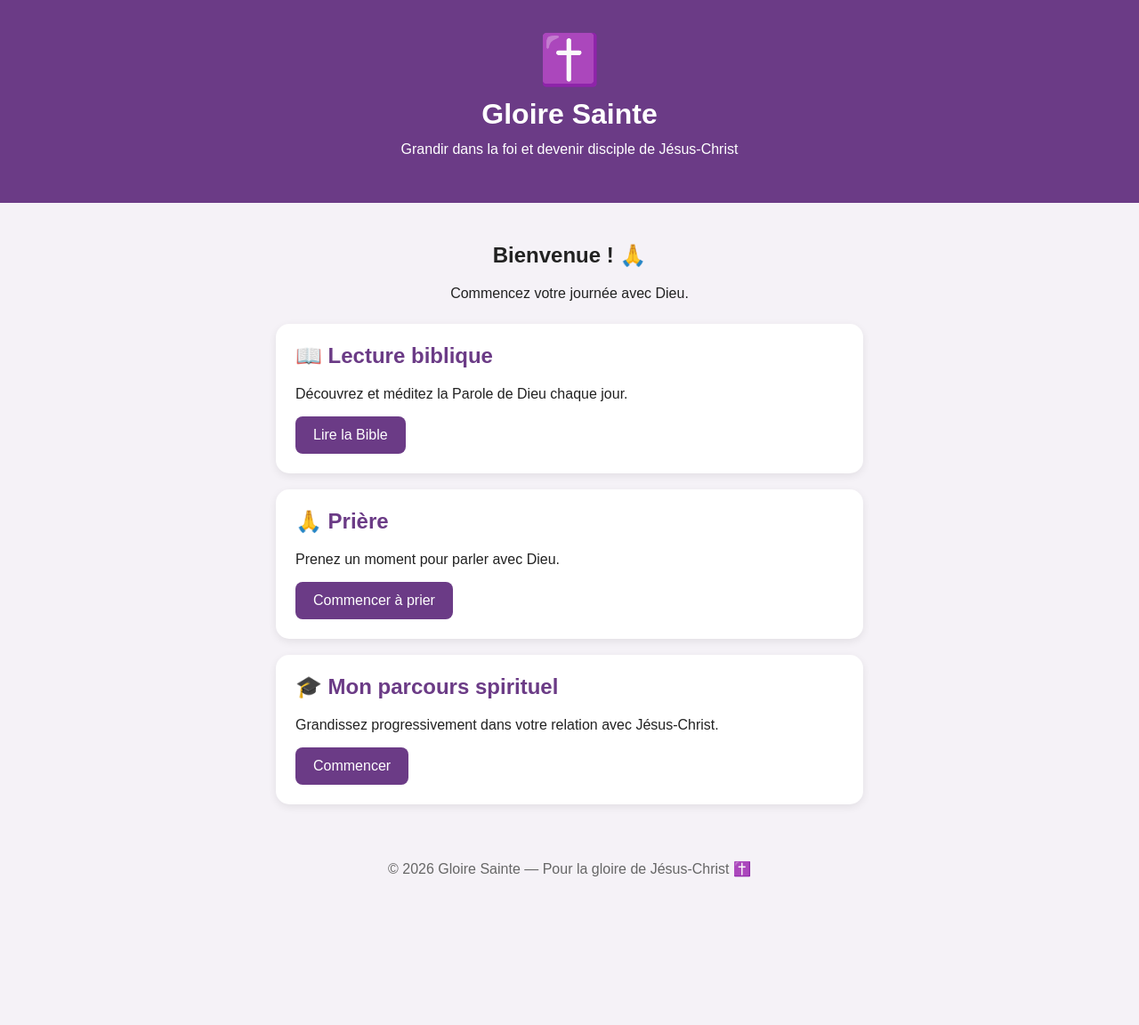
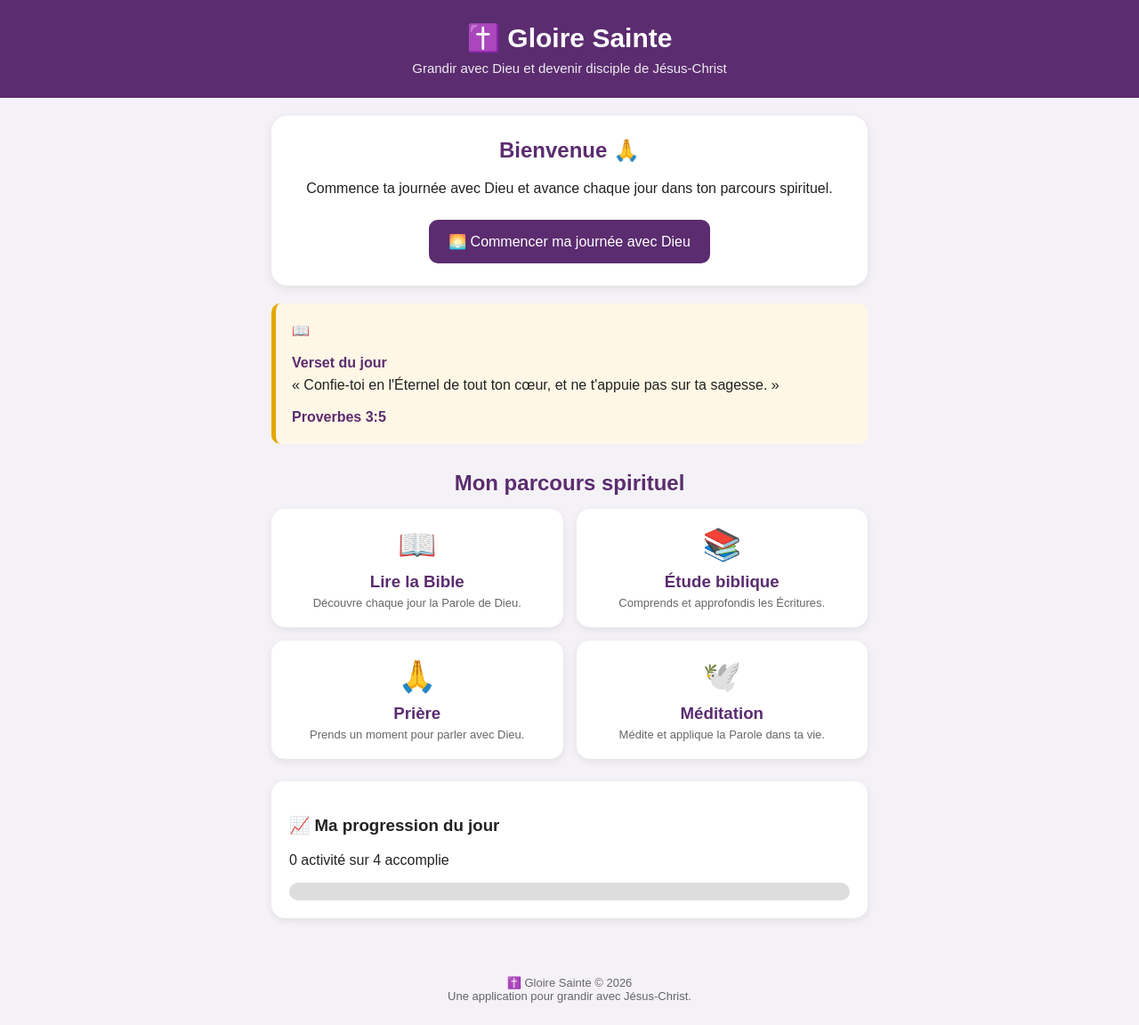
Before and after one commit to econum74/Gloire-Sainte-, a plain HTML site: page index.html in a window 1280 px wide. Shown: the whole page at 89% size. Before the commit the page ends 1011 px from the top, so only its background shows below. Drawn offline with Linux system fonts and the light colour scheme.

Commit message:
Update index.html

```diff
--- a/index.html
+++ b/index.html
@@ -2,6 +2,7 @@
 <html lang="fr">
 <head>
   <meta charset="UTF-8">
+
   <meta name="viewport" content="width=device-width, initial-scale=1.0">
 
   <title>Gloire Sainte</title>
@@ -19,78 +20,164 @@
     }
 
     header {
-      background: #6b3b86;
+      background: #5b2c6f;
       color: white;
       text-align: center;
-      padding: 35px 20px;
-    }
-
-    .logo {
-      font-size: 55px;
-      margin-bottom: 10px;
+      padding: 25px 15px;
     }
 
     header h1 {
       margin: 0;
-      font-size: 32px;
+      font-size: 30px;
     }
 
     header p {
-      margin-top: 12px;
-      font-size: 16px;
+      margin: 8px 0 0;
+      font-size: 15px;
+      opacity: 0.9;
     }
 
     .container {
       max-width: 700px;
       margin: auto;
-      padding: 20px;
+      padding: 20px 15px 40px;
     }
 
     .welcome {
+      background: white;
+      border-radius: 18px;
+      padding: 25px;
       text-align: center;
-      margin: 25px 0;
+      box-shadow: 0 3px 12px rgba(0,0,0,0.08);
+      margin-bottom: 20px;
+    }
+
+    .welcome h2 {
+      margin-top: 0;
+      color: #5b2c6f;
+    }
+
+    .verse {
+      background: #fff7e6;
+      border-left: 5px solid #e6a700;
+      padding: 18px;
+      border-radius: 10px;
+      margin: 20px 0;
+      line-height: 1.6;
+    }
+
+    .verse strong {
+      display: block;
+      margin-top: 10px;
+      color: #5b2c6f;
+    }
+
+    .button {
+      display: inline-block;
+      background: #5b2c6f;
+      color: white;
+      border: none;
+      border-radius: 10px;
+      padding: 15px 22px;
+      font-size: 16px;
+      cursor: pointer;
+      margin-top: 10px;
+    }
+
+    .button:hover {
+      background: #432153;
+    }
+
+    .section-title {
+      margin: 30px 0 15px;
+      color: #5b2c6f;
+      text-align: center;
+    }
+
+    .menu {
+      display: grid;
+      grid-template-columns: repeat(2, 1fr);
+      gap: 15px;
     }
 
     .card {
       background: white;
-      padding: 22px;
-      margin-bottom: 18px;
+      padding: 20px 15px;
+      border-radius: 15px;
+      text-align: center;
+      box-shadow: 0 3px 10px rgba(0,0,0,0.08);
+      cursor: pointer;
+      transition: 0.2s;
+    }
+
+    .card:hover {
+      transform: scale(1.03);
+    }
+
+    .card .icon {
+      font-size: 35px;
+    }
+
+    .card h3 {
+      margin: 10px 0 5px;
+      color: #5b2c6f;
+    }
+
+    .card p {
+      font-size: 13px;
+      margin: 0;
+      color: #666;
+    }
+
+    .progress-box {
+      background: white;
+      margin-top: 25px;
+      padding: 20px;
       border-radius: 15px;
       box-shadow: 0 3px 10px rgba(0,0,0,0.08);
     }
 
-    .card h2 {
-      margin-top: 0;
-      color: #6b3b86;
+    .progress {
+      width: 100%;
+      height: 20px;
+      background: #ddd;
+      border-radius: 20px;
+      overflow: hidden;
+      margin-top: 10px;
     }
 
-    button {
-      background: #6b3b86;
-      color: white;
-      border: none;
-      padding: 12px 20px;
-      border-radius: 8px;
-      font-size: 16px;
-      cursor: pointer;
+    .progress-bar {
+      height: 100%;
+      width: 0%;
+      background: #5b2c6f;
+      transition: width 0.5s;
     }
 
-    button:hover {
-      opacity: 0.9;
+    .message {
+      display: none;
+      margin-top: 20px;
+      background: #eaf7ea;
+      padding: 15px;
+      border-radius: 10px;
+      color: #236b23;
+      text-align: center;
     }
 
     footer {
       text-align: center;
       padding: 25px;
       color: #666;
+      font-size: 13px;
     }
 
-    #message {
-      display: none;
-      margin-top: 15px;
-      padding: 15px;
-      background: #eee4f4;
-      border-radius: 10px;
-      color: #4b2165;
+    @media (max-width: 500px) {
+      .menu {
+        grid-template-columns: 1fr;
+      }
+
+      header h1 {
+        font-size: 26px;
+      }
     }
   </style>
 </head>
@@ -98,56 +185,135 @@
 <body>
 
   <header>
-  <div class="logo">✝️</div>
-  <h1>Gloire Sainte</h1>
-  <p>Grandir dans la foi et devenir disciple de Jésus-Christ</p>
+    <h1>✝️ Gloire Sainte</h1>
+    <p>Grandir avec Dieu et devenir disciple de Jésus-Christ</p>
   </header>
 
   <div class="container">
 
     <div class="welcome">
-    <h2>Bienvenue ! 🙏</h2>
-    <p>Commencez votre journée avec Dieu.</p>
+      <h2>Bienvenue 🙏</h2>
+
+      <p>
+        Commence ta journée avec Dieu et avance chaque jour
+        dans ton parcours spirituel.
+      </p>
+
+      <button class="button" onclick="startDay()">
+        🌅 Commencer ma journée avec Dieu
+      </button>
+
+      <div id="message" class="message">
+        🙏 Que cette journée soit bénie !
+        Que Dieu te donne la force de marcher avec Lui.
+      </div>
     </div>
 
-  <div class="card">
-    <h2>📖 Lecture biblique</h2>
-    <p>Découvrez et méditez la Parole de Dieu chaque jour.</p>
-    <button onclick="showMessage('La section Lecture biblique sera bientôt disponible.')">
-      Lire la Bible
-    </button>
+    <div class="verse">
+      📖 <strong>Verset du jour</strong>
+
+      « Confie-toi en l'Éternel de tout ton cœur,
+      et ne t'appuie pas sur ta sagesse. »
+
+      <strong>Proverbes 3:5</strong>
     </div>
 
-  <div class="card">
-    <h2>🙏 Prière</h2>
-    <p>Prenez un moment pour parler avec Dieu.</p>
-    <button onclick="showMessage('Seigneur, guide-moi aujourd’hui et fortifie ma foi. Amen.')">
-      Commencer à prier
-    </button>
+    <h2 class="section-title">
+      Mon parcours spirituel
+    </h2>
+
+    <div class="menu">
+
+      <div class="card" onclick="completeActivity('lecture')">
+        <div class="icon">📖</div>
+        <h3>Lire la Bible</h3>
+        <p>Découvre chaque jour la Parole de Dieu.</p>
       </div>
 
-  <div class="card">
-    <h2>🎓 Mon parcours spirituel</h2>
-    <p>Grandissez progressivement dans votre relation avec Jésus-Christ.</p>
-    <button onclick="showMessage('Bienvenue dans votre parcours de discipulat avec Jésus-Christ.')">
-      Commencer
-    </button>
+      <div class="card" onclick="completeActivity('etude')">
+        <div class="icon">📚</div>
+        <h3>Étude biblique</h3>
+        <p>Comprends et approfondis les Écritures.</p>
       </div>
 
-  <div id="message"></div>
+      <div class="card" onclick="completeActivity('priere')">
+        <div class="icon">🙏</div>
+        <h3>Prière</h3>
+        <p>Prends un moment pour parler avec Dieu.</p>
+      </div>
+
+      <div class="card" onclick="completeActivity('meditation')">
+        <div class="icon">🕊️</div>
+        <h3>Méditation</h3>
+        <p>Médite et applique la Parole dans ta vie.</p>
+      </div>
+
+    </div>
+
+    <div class="progress-box">
+      <h3>📈 Ma progression du jour</h3>
+
+      <p id="progressText">
+        0 activité sur 4 accomplie
+      </p>
+
+      <div class="progress">
+        <div id="progressBar" class="progress-bar"></div>
+      </div>
+    </div>
 
   </div>
 
   <footer>
-  © 2026 Gloire Sainte — Pour la gloire de Jésus-Christ ✝️
+    ✝️ Gloire Sainte © 2026<br>
+    Une application pour grandir avec Jésus-Christ.
   </footer>
 
   <script>
-  function showMessage(text) {
-    const message = document.getElementById("message");
-    message.textContent = text;
-    message.style.display = "block";
+
+    let completedActivities = [];
+
+    function startDay() {
+
+      document.getElementById("message").style.display = "block";
+
+      if (!completedActivities.includes("journee")) {
+        completedActivities.push("journee");
       }
+    }
+
+    function completeActivity(activity) {
+
+      if (!completedActivities.includes(activity)) {
+
+        completedActivities.push(activity);
+
+        updateProgress();
+
+        alert("🙏 Activité accomplie ! Continue à grandir avec Dieu.");
+
+      } else {
+
+        alert("Cette activité est déjà accomplie aujourd'hui.");
+
+      }
+    }
+
+    function updateProgress() {
+
+      let total = completedActivities.filter(
+        activity => activity !== "journee"
+      ).length;
+
+      let percentage = (total / 4) * 100;
+
+      document.getElementById("progressBar").style.width =
+        percentage + "%";
+
+      document.getElementById("progressText").innerText =
+        total + " activité(s) sur 4 accomplie(s)";
+    }
+
   </script>
 
 </body>
```
Lines whose indentation alone changed are shown as unchanged.
